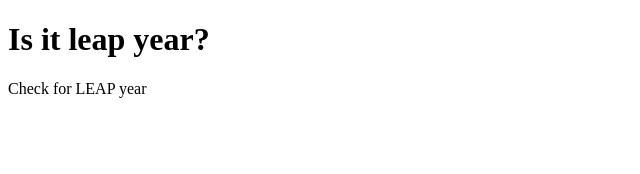
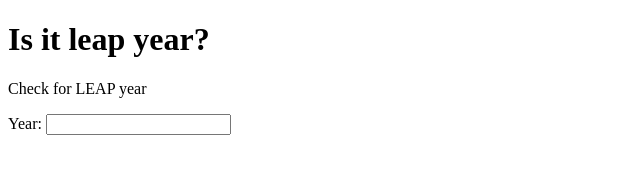
Before and after one commit to TalemanJan/Leap-Year-Checker, a plain HTML site: page index.html in a window 1280 px wide. Shown: the whole page, without its empty margins (0-640 px from the left). Drawn offline with Linux system fonts and the light colour scheme.

Commit message:
added html

```diff
--- a/index.html
+++ b/index.html
@@ -13,6 +13,8 @@
 	<h1>Is it leap year?</h1>
 	<div id="box">
 		<p>Check for LEAP year</p>
+		<label>Year:</label>
+		<input type="text" id="year" required>
 
 
 	</div>
```
